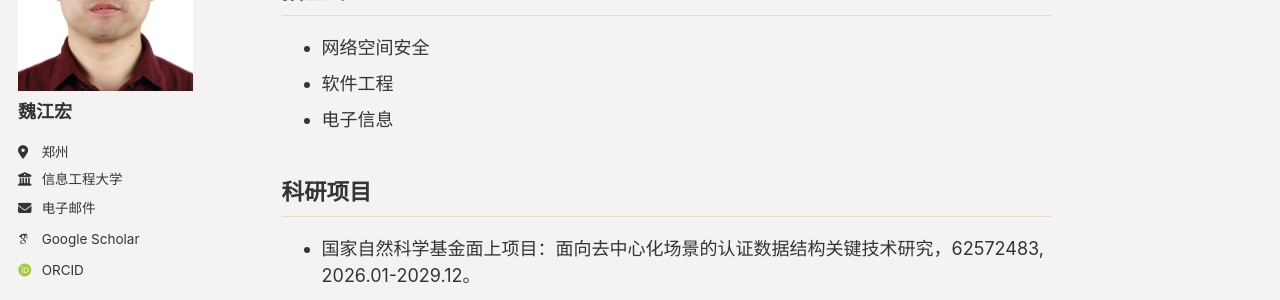
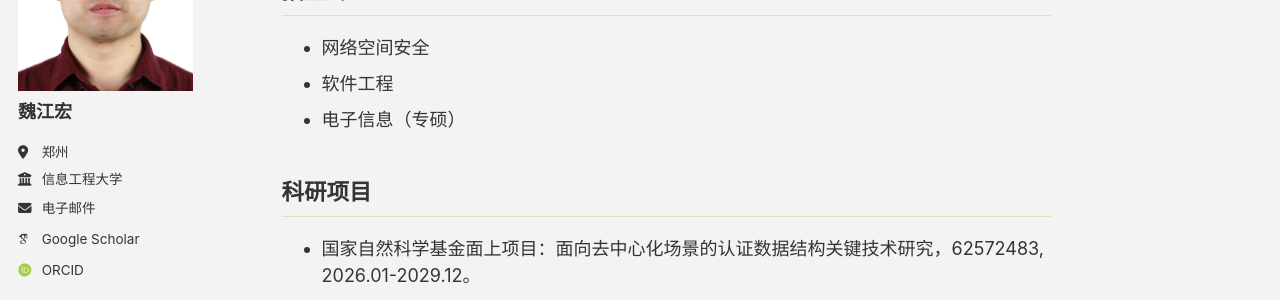
Before and after one commit to jhw-crypt/jhw-crypt.github.io, a Jekyll site: the page built from _pages/about.md, in a window 1280 px wide and 900 px high, scrolled down 411 px. Shown: the part 151-451 px from the top of the window. Built offline with Jekyll 4.4.1, drawn with Linux system fonts in a browser that asks for light colours; some web fonts are replaced; a script bundle is joined from its source files by our own code; library files that are not in the unit come from our copies.

Commit message:
Update about.md

```diff
--- a/_pages/about.md
+++ b/_pages/about.md
@@ -19,7 +19,7 @@ redirect_from:
 ## 招生专业
 - 网络空间安全
 - 软件工程
-- 电子信息
+- 电子信息（专硕）
 
 ## 科研项目
 - 国家自然科学基金面上项目：面向去中心化场景的认证数据结构关键技术研究，62572483, 2026.01-2029.12。
```
